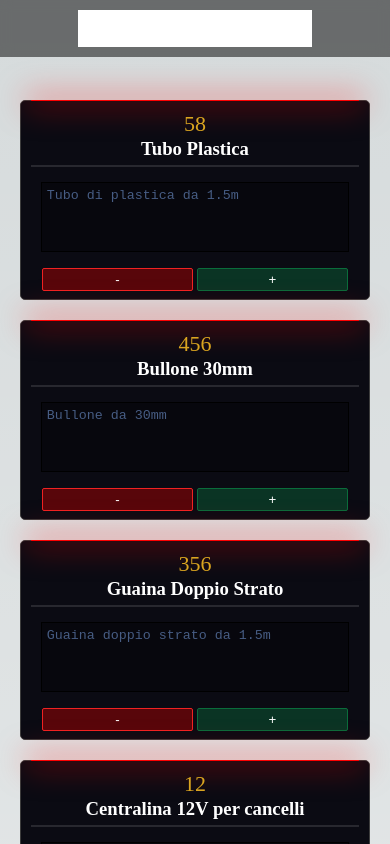
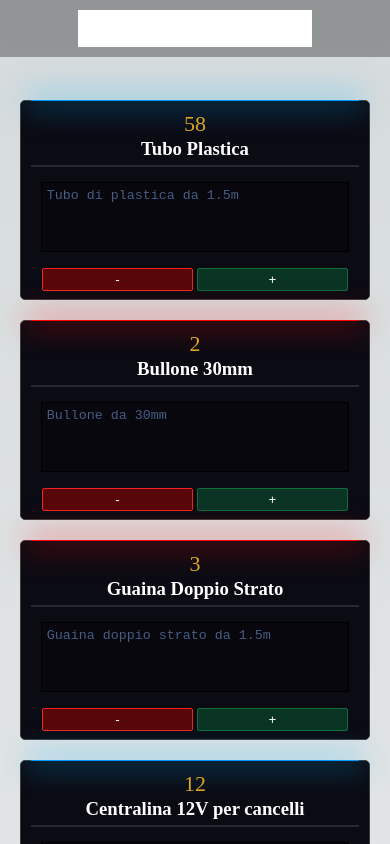
Before and after one commit to ValerioPinsone/inventario-webapp, a Next.js app: page / in a window 390 px wide. Shown: the top 844 px of the page. Built offline with nearby package versions, Linux system fonts and the light colour scheme.

Commit message:
ligth bar conditional

```diff
--- a/src/components/Card.tsx
+++ b/src/components/Card.tsx
@@ -17,7 +17,9 @@ const Card: React.FC<any> = ({product}) => {
         {/* <h5 className={styles.quantity}>QTY: {product.quantity}</h5> */}
 
         <div className={styles.card}>
-        <div className={styles.quantityBarRed}></div>
+            {/* className = stylesQuantityBarBlue if product.quantity>3 */}
+
+        <div className={ (product.quantity>3 ? styles.quantityBarBlue : styles.quantityBarRed)}></div>
         <div className={styles.quantity}>{product.quantity}</div>
         <div className={styles.center}>
             <h3>{product.name}</h3>
--- a/src/pages/index.tsx
+++ b/src/pages/index.tsx
@@ -18,13 +18,13 @@ let products = [
     id: 2,
     name: "Bullone 30mm",
     desc: "Bullone da 30mm",
-    quantity: 456,
+    quantity: 2,
   },
   {
     id: 3,
     name: "Guaina Doppio Strato",
     desc: "Guaina doppio strato da 1.5m",
-    quantity: 356,
+    quantity: 3,
   },
   {
     id: 4,
@@ -48,7 +48,7 @@ let products = [
     id: 7,
     name: "Cavo 2x4mm",
     desc: "Cavo 2x4mm",
-    quantity: 23,
+    quantity: 1,
   },
   {
     id: 8,
--- a/src/styles/Home.module.css
+++ b/src/styles/Home.module.css
@@ -147,6 +147,19 @@
  box-shadow: 0px 0px 30px 5px #fd000080;
 }
 
+.quantityBarBlue{
+  position: relative;
+  top:-16px;
+  text-align: center;
+  border-radius: 2px;
+  width:auto;
+  height: 1px;
+  margin: 5px auto;
+
+ background-color: rgb(0, 153, 255);
+ -webkit-box-shadow: 0px 0px 30px 5px #00b2fd80;
+ box-shadow: 0px 0px 30px 5px #00b2fd80;
+}
 
 .quantity{
   position: relative;
@@ -191,10 +204,11 @@
   }
   .nav{
     position: fixed;
-    background-color: rgba(0, 0, 0, 0.511);
+    background-color: rgba(0, 0, 0, 0.317);
     width: 100%;
     z-index: 1;
-    backdrop-filter: blur(6px);
+    backdrop-filter: blur(4px);
+
 
   }
 
```
